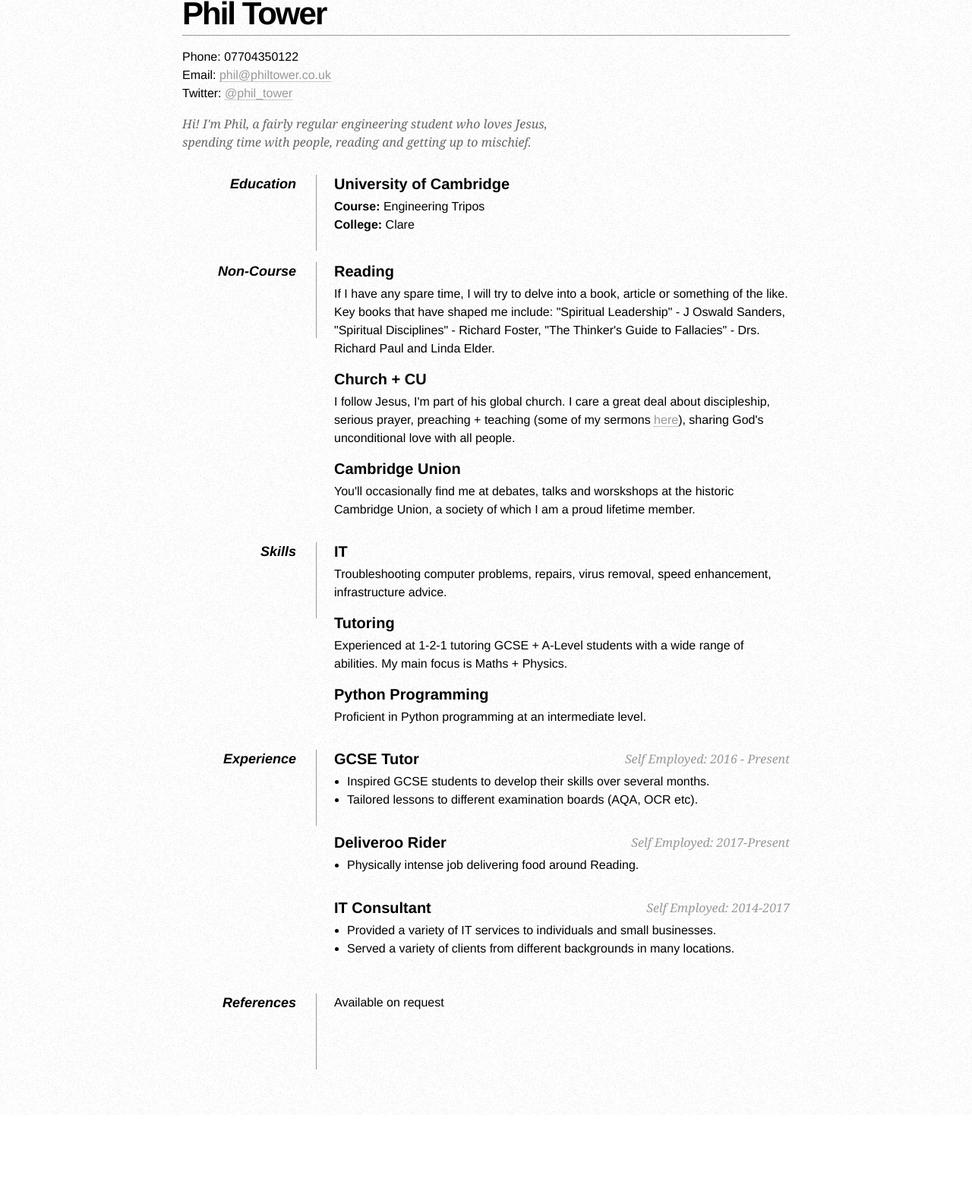
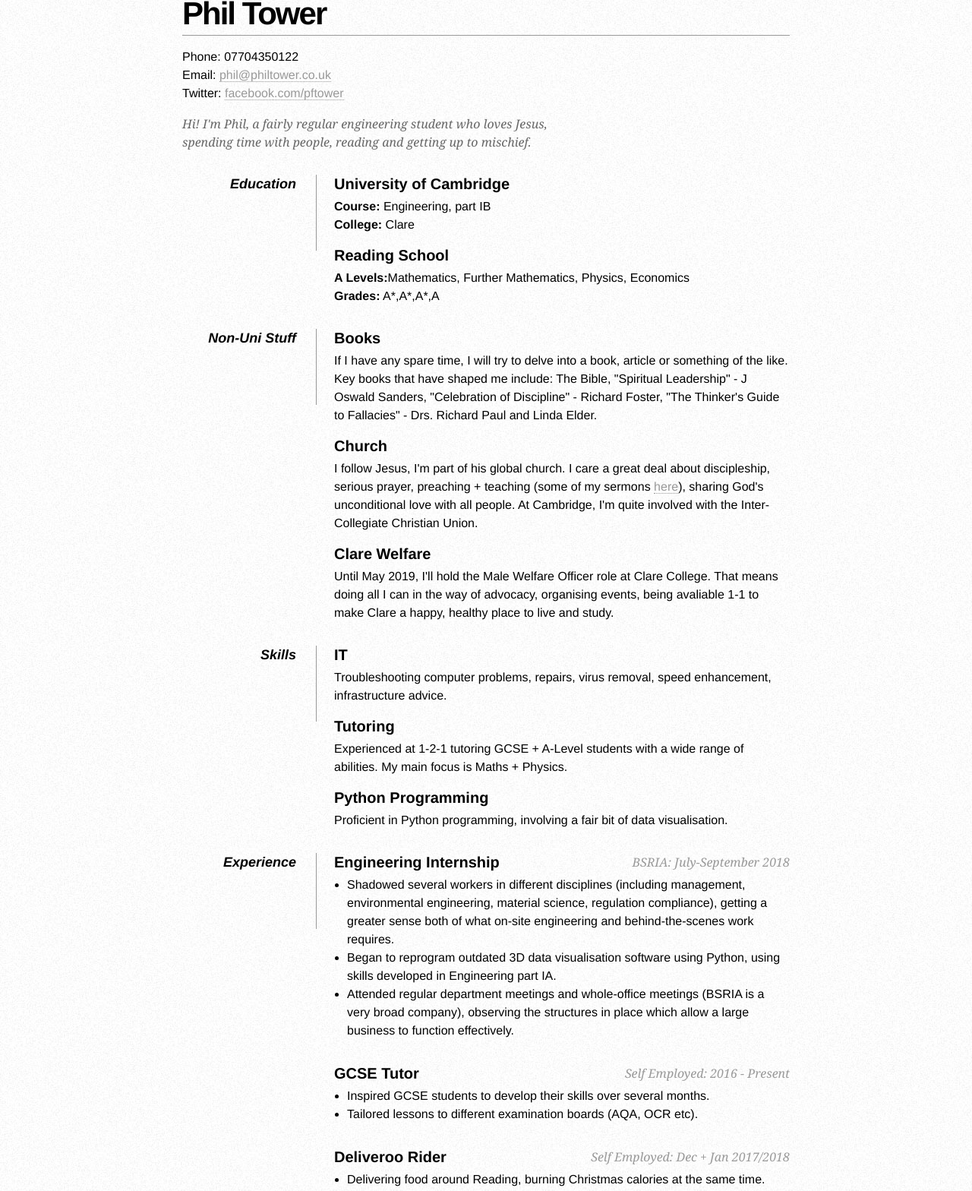
Before and after one commit to pftio/pftio.github.io, a plain HTML site: page index.html in a window 1280 px wide. Shown: the part 34-1602 px from the top of the page at 76% size. Before the commit the page ends 1502 px from the top, so only its background shows below. Drawn offline with Linux system fonts and the light colour scheme.

Commit message:
Update index.html

```diff
--- a/index.html
+++ b/index.html
@@ -44,13 +44,13 @@
             <p>
                 Phone: <span class="tel">07704350122</span><br />
                 Email: <a class="email" href="mailto:phil@philtower.co.uk">phil@philtower.co.uk</a><br />
-				Twitter: <a class="twitter" href="https://twitter.com/phil_tower"  target="_blank">@phil_tower</a>
+		Twitter: <a class="facebook" href="https://facebook.com/pftower"  target="_blank">facebook.com/pftower</a>
             </p>
         </div>
 
         <div id="objective">
             <p>
-                Hi! I'm Phil, a fairly regular  engineering student who loves Jesus, spending time with people, reading
+                Hi! I'm Phil, a fairly regular engineering student who loves Jesus, spending time with people, reading
 				and getting up to mischief.
             </p>
         </div>
@@ -63,27 +63,32 @@
             <dt>Education</dt>
             <dd>
                 <h2>University of Cambridge</h2>
-                <p><strong>Course:</strong> Engineering Tripos<br />
+                <p><strong>Course:</strong> Engineering, part IB<br />
                    <strong>College:</strong> Clare</p>
+            </dd>
+            <dd>
+                <h2>Reading School</h2>
+                <p><strong>A Levels:</strong>Mathematics, Further Mathematics, Physics, Economics<br />
+                   <strong>Grades:</strong> A*,A*,A*,A</p>
             </dd>
 
             <dd class="clear"></dd>
 
-			<dt>Non-Course</dt>
+			<dt>Non-Uni Stuff</dt>
             <dd>
-                <h2>Reading</h2>
+                <h2>Books</h2>
                 <p>If I have any spare time, I will try to delve into a book, article or something of the like. Key books that have shaped me include:
-				"Spiritual Leadership" - J Oswald Sanders, "Spiritual Disciplines" - Richard Foster, "The Thinker's Guide to Fallacies" -
+				The Bible, "Spiritual Leadership" - J Oswald Sanders, "Celebration of Discipline" - Richard Foster, "The Thinker's Guide to Fallacies" -
 				Drs. Richard Paul and Linda Elder.</p>
 
-                <h2>Church + CU</h2>
+                <h2>Church</h2>
                 <p>I follow Jesus, I'm part of his global church. I care a great deal about discipleship, serious prayer, preaching + teaching
 				(some of my sermons <a class="url" href="https://www.youtube.com/playlist?list=PLoebkrSgsjWHpHw2EHvZKsnaD2G3w0SVY"  target="_blank">here</a>),
-				sharing God's unconditional love with all people.</p>
+				sharing God's unconditional love with all people. At Cambridge, I'm quite involved with the Inter-Collegiate Christian Union.</p>
 
-				<h2>Cambridge Union</h2>
-				<p>You'll occasionally find me at debates, talks and worskshops at the historic Cambridge Union, a society of which I am a proud
-				lifetime member.</p>
+		<h2>Clare Welfare</h2>
+		<p>Until May 2019, I'll hold the Male Welfare Officer role at Clare College. That means doing all I can in the way of advocacy,
+		    organising events, being avaliable 1-1 to make Clare a happy, healthy place to live and study.</p>
             </dd>
 
 			<dd class="clear"></dd>
@@ -96,23 +101,31 @@
                 <h2>Tutoring</h2>
                 <p>Experienced at 1-2-1 tutoring GCSE + A-Level students with a wide range of abilities. My main focus is Maths + Physics.</p>
 
-				<h2>Python Programming</h2>
-                <p>Proficient in Python programming at an intermediate level.</p>
+		<h2>Python Programming</h2>
+                <p>Proficient in Python programming, involving a fair bit of data visualisation.</p>
             </dd>
 
             <dd class="clear"></dd>
 
             <dt>Experience</dt>
             <dd>
+                <h2>Engineering Internship <span>BSRIA: July-September 2018</span></h2>
+                <ul>
+                    <li>Shadowed several workers in different disciplines (including management, environmental engineering, material science,
+			    regulation compliance), getting a greater sense both of what on-site engineering and behind-the-scenes work requires.</li>
+                    <li>Began to reprogram outdated 3D data visualisation software using Python, using skills developed in Engineering part IA.</li>
+		    <li>Attended regular department meetings and whole-office meetings (BSRIA is a very broad company), observing the structures
+			    in place which allow a large business to function effectively.</li>
+                </ul>
                 <h2>GCSE Tutor <span>Self Employed: 2016 - Present</span></h2>
                 <ul>
                     <li>Inspired GCSE students to develop their skills over several months.</li>
                     <li>Tailored lessons to different examination boards (AQA, OCR etc).</li>
                 </ul>
 
-				<h2>Deliveroo Rider<span>Self Employed: 2017-Present</span></h2>
+		<h2>Deliveroo Rider<span>Self Employed: Dec + Jan 2017/2018</span></h2>
                 <ul>
-                    <li>Physically intense job delivering food around Reading.</li>
+                    <li>Delivering food around Reading, burning Christmas calories at the same time.</li>
                 </ul>
 
                 <h2>IT Consultant<span>Self Employed: 2014-2017</span></h2>
```
